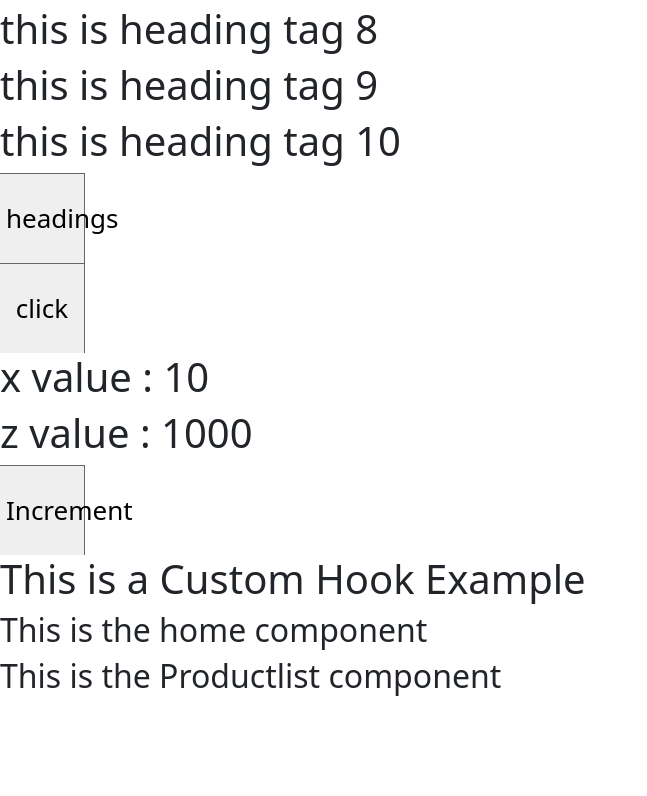
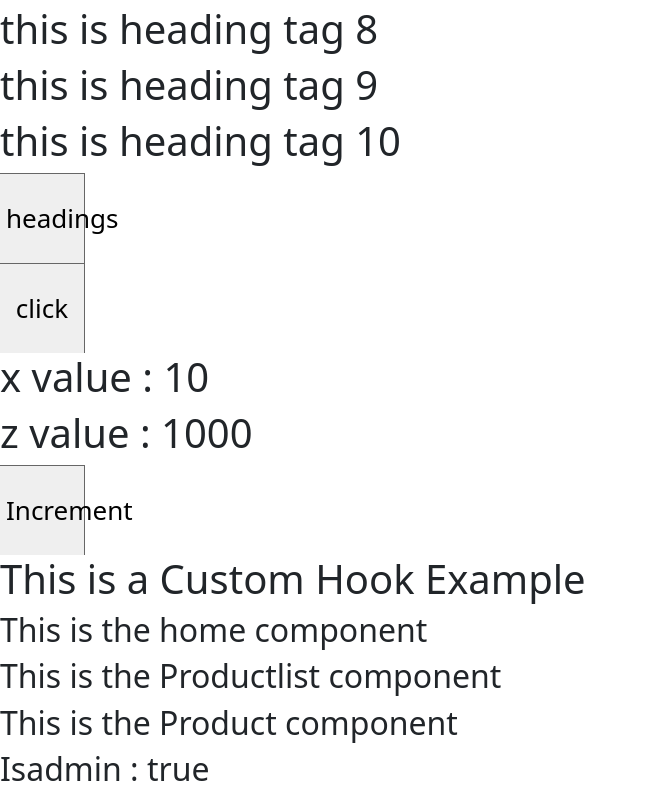
Before and after one commit to Pandukumar9/todo_app_react, a React (Create React App) app: page / in a window 1280 px wide. Shown: the part 3500-4296 px from the top of the page, without its empty margins (0-647 px from the left). Before the commit the page ends 4204 px from the top, so only its background shows below. Built offline with nearby package versions, Linux system fonts and the light colour scheme; no server answers.

Commit message:
props drilling 2

```diff
--- a/src/App.js
+++ b/src/App.js
@@ -37,6 +37,9 @@ function App() {
     )
     updateTodos(updatedtods);
   }
+
+  let isAdmin = 'true';
+
   return (
     <>
  <div className='container mt-5 w-50'>
@@ -68,7 +71,7 @@ function App() {
 
     <Virdom></Virdom>
 
-    <Homeee></Homeee>
+    <Homeee data={isAdmin}></Homeee>
     </>
 
   );
--- a/src/pages/Homeee.js
+++ b/src/pages/Homeee.js
@@ -1,10 +1,12 @@
 import Productlist from "./Productlist"
 
-function Homeee(){
+function Homeee({data}){
+
     return(
         <>
           <h2>This is the home component</h2>
-          <Productlist></Productlist>
+          {/* <h2>Admin : {data}</h2> */}
+          <Productlist data={data}></Productlist>
         </>
     )
 }
--- /dev/null
+++ b/src/pages/Product.js
@@ -0,0 +1,10 @@
+function Product({data}){
+    return(
+        <>
+          <h2>This is the Product component</h2>
+          <h2>Isadmin : {data}</h2>
+        </>
+    )
+}
+
+export default Product
--- a/src/pages/Productlist.js
+++ b/src/pages/Productlist.js
@@ -1,7 +1,10 @@
-function Productlist(){
+import Product from "./Product";
+
+function Productlist({data}){
     return(
         <>
           <h2>This is the Productlist component</h2>
+          <Product data={data}></Product>
         </>
     )
 }
```
